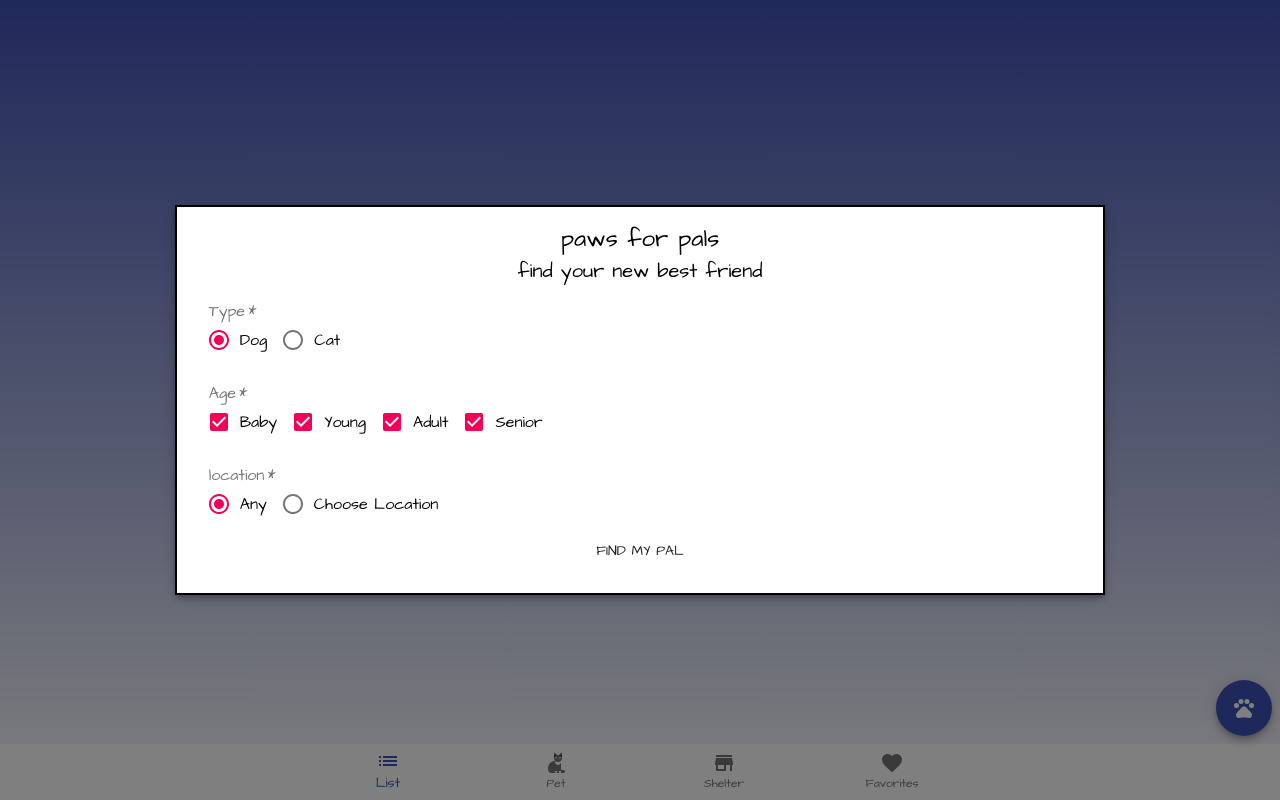
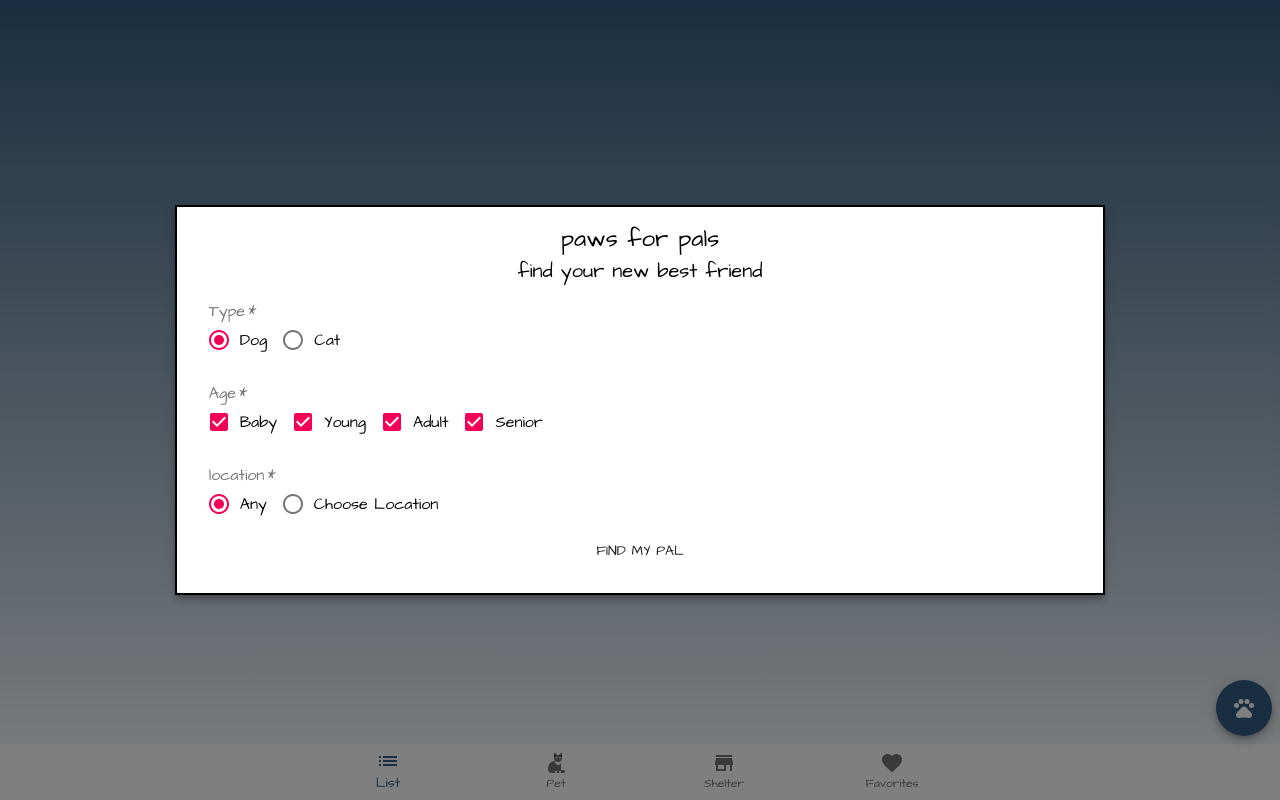
Before and after one commit to omgitsgod/paws-for-pals-front, a React (Create React App) app: page / in a window 1280 px wide. Built offline with nearby package versions, Linux system fonts and the light colour scheme; no server answers.

Commit message:
Change lightmode primary color

```diff
--- a/src/theme.js
+++ b/src/theme.js
@@ -19,7 +19,7 @@ export const light = {
   palette: {
     type: 'light',
     primary: {
-      main: '#3f51b5'
+      main: '#335c81',
     },
   },
   typography: {
```
